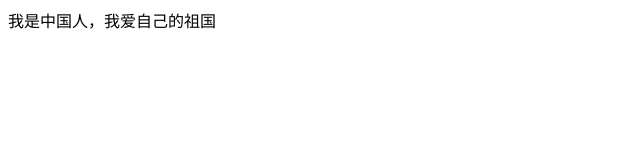
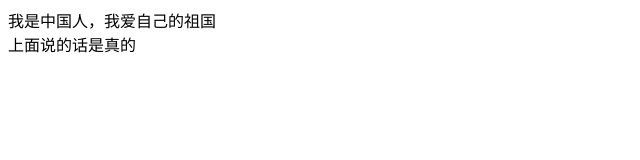
Before and after one commit to kai1688/black, a plain HTML site: page index.html in a window 1280 px wide. Shown: the whole page, without its empty margins (0-640 px from the left). Drawn offline with Linux system fonts and the light colour scheme.

Commit message:
我添加了一行

```diff
--- a/index.html
+++ b/index.html
@@ -6,5 +6,6 @@
 </head>
 <body>
 	<div>我是中国人，我爱自己的祖国</div>
+	<div>上面说的话是真的</div>
 </body>
 </html>
```
